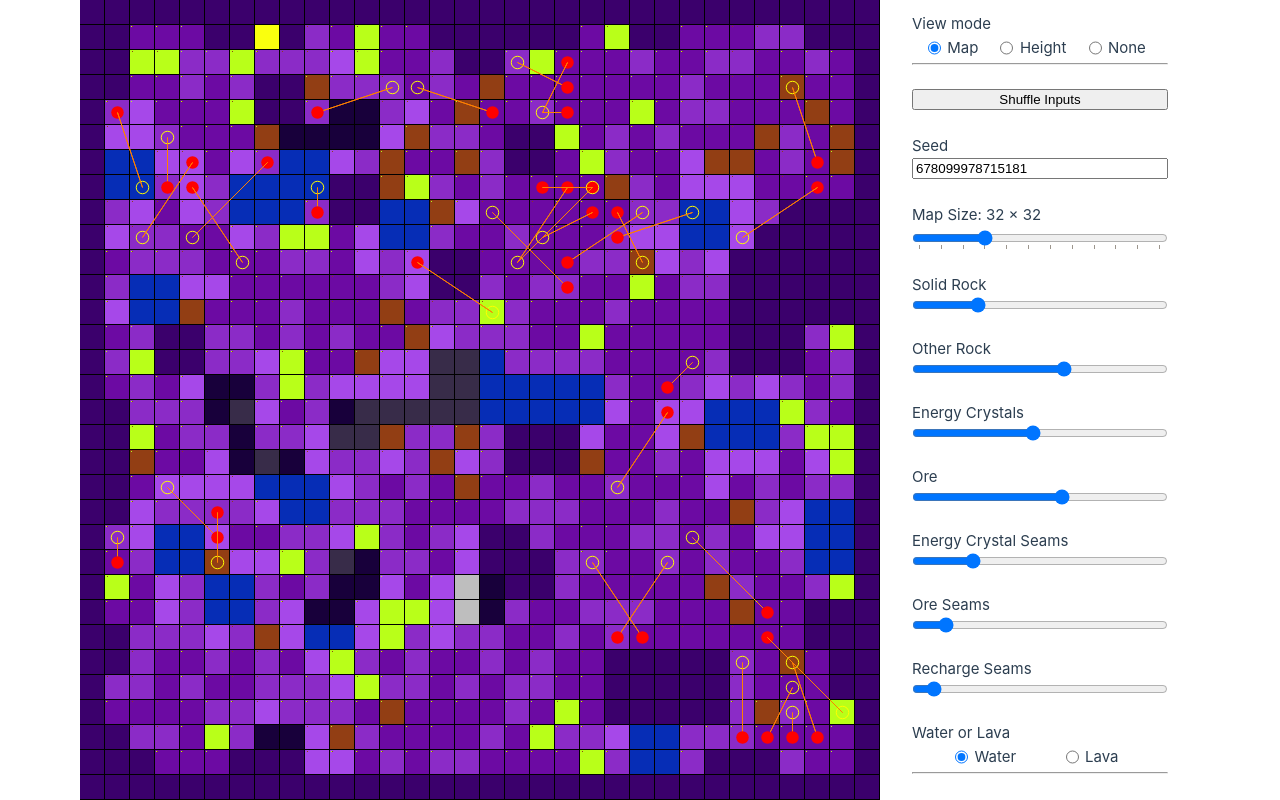
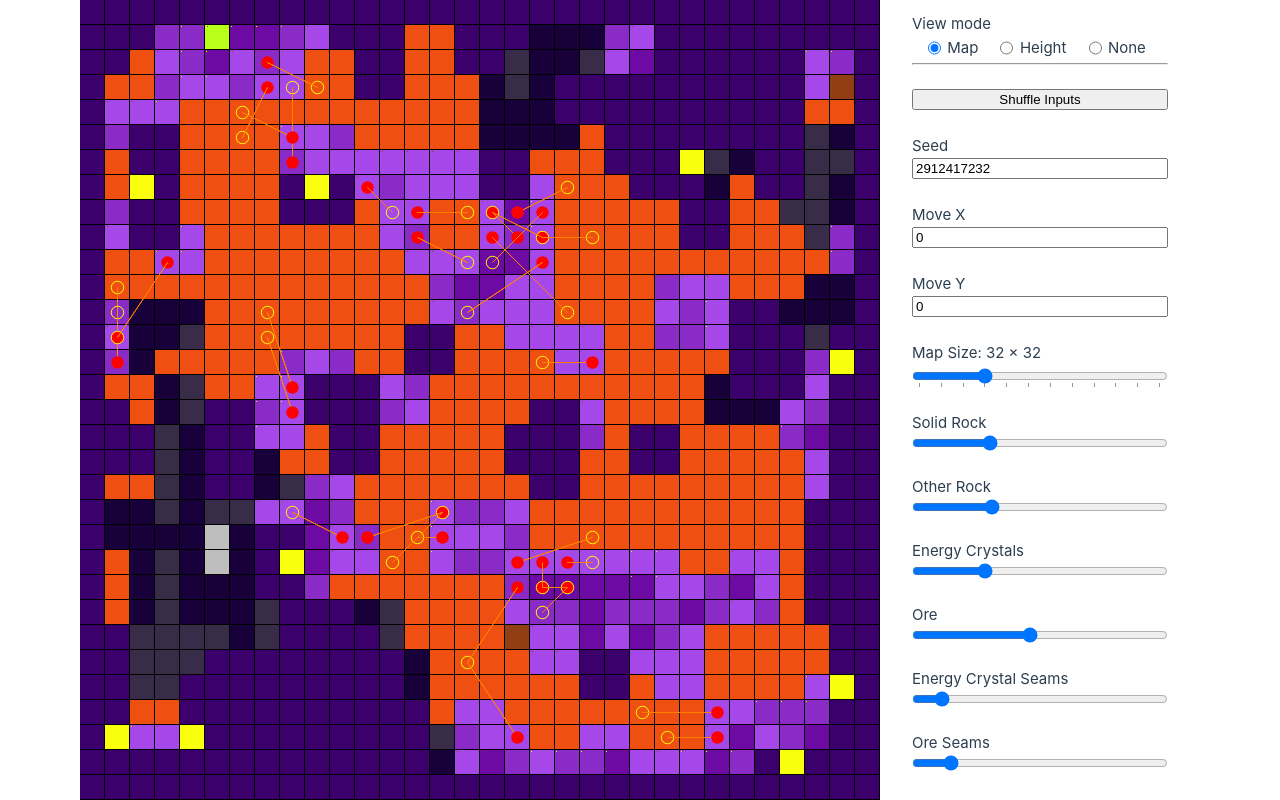
Before and after one commit to vyldr/map-generator-web, a Vue app: page / in a window 1280 px wide. Built offline with nearby package versions, Linux system fonts and the light colour scheme.

Commit message:
Replace seedrandom with coordinate hash for X and Y offset inputs

```diff
--- a/package.json
+++ b/package.json
@@ -13,7 +13,6 @@
     "format": "prettier --write src/"
   },
   "dependencies": {
-    "seedrandom": "^3.0.5",
     "vue": "^3.4.21"
   },
   "devDependencies": {
--- a/src/assets/mapdisplay.ts
+++ b/src/assets/mapdisplay.ts
@@ -31,7 +31,13 @@ class MapDisplay {
     };
 
     // Display the map to the canvas
-    public render(tiles: Tile[][], heightArray: number[][], viewMode: number) {
+    public render(
+        tiles: Tile[][],
+        heightArray: number[][],
+        viewMode: number,
+        offsetX: number,
+        offsetY: number
+    ) {
         // Clear the canvas
         this.ctx.clearRect(0, 0, this.ctx.canvas.width, this.ctx.canvas.height);
 
@@ -132,8 +138,8 @@ class MapDisplay {
                         const wire: Path2D = new Path2D();
                         wire.moveTo((j + 0.5) * scale + offset, (i + 0.5) * scale + offset);
                         wire.lineTo(
-                            (target.x + 0.5) * scale + offset,
-                            (target.y + 0.5) * scale + offset
+                            (target.x - offsetX + 0.5) * scale + offset,
+                            (target.y - offsetY + 0.5) * scale + offset
                         );
                         wire.closePath();
                         this.ctx.stroke(wire);
--- a/src/assets/mapgen.ts
+++ b/src/assets/mapgen.ts
@@ -1,32 +1,25 @@
-import seedrandom, { type PRNG } from 'seedrandom';
 import Tile from './tile';
 
 class Mapgen {
     constructor() {
-        this.seed = String(Math.floor(Math.random() * 1000000000000000));
-        this.random = seedrandom(this.seed);
+        this.seed = Math.floor(Math.random() * 2 ** 32);
         this.shuffle_parameters();
-
-        this.tiles = [];
-        this.height_array = [];
-        this.flow_list = [];
-        this.landslide_list = [];
-        this.base = [];
-
-        this.size = 32;
     }
 
-    public random: PRNG;
+    private flow_list: number[][][] = [];
+    private landslide_list: number[][][] = [];
+    private base: number[] = [];
 
-    private flow_list: number[][][];
-    private landslide_list: number[][][];
-    private base: number[];
+    public tiles: Tile[][] = [];
+    public height_array: number[][] = [];
 
-    public tiles: Tile[][];
-    public height_array: number[][];
-
-    public seed: string | number;
-    public size: number;
+    public seed: number;
+    private step: number = 0;
+    public size: number = 32;
+    public offsetX: number = 0;
+    public offsetY: number = 0;
+    public inputOffsetX: number = 0;
+    public inputOffsetY: number = 0;
 
     // Walls
     public solidDensity!: number;
@@ -68,32 +61,32 @@ class Mapgen {
 
     public shuffle_parameters(): void {
         // Walls
-        this.solidDensity = this.random() * 0.3 + 0.2;
-        this.wallDensity = this.random() * 0.3 + 0.3;
-        this.oreDensity = this.random() * 0.3 + 0.3;
-        this.crystalDensity = this.random() * 0.3 + 0.2;
-        this.oreSeamDensity = this.random() * 0.25;
-        this.crystalSeamDensity = this.random() * 0.5;
-        this.rechargeSeamDensity = this.random() * 0.08 + 0.01;
+        this.solidDensity = Math.random() * 0.3 + 0.2;
+        this.wallDensity = Math.random() * 0.3 + 0.3;
+        this.oreDensity = Math.random() * 0.3 + 0.3;
+        this.crystalDensity = Math.random() * 0.3 + 0.2;
+        this.oreSeamDensity = Math.random() * 0.25;
+        this.crystalSeamDensity = Math.random() * 0.5;
+        this.rechargeSeamDensity = Math.random() * 0.08 + 0.01;
 
         // Water/Lava
-        this.floodLevel = this.random() * 0.75;
+        this.floodLevel = Math.random() * 0.75;
         this.floodType = this.randint_range(6, 8);
 
         // Erosion
-        this.flowDensity = this.random() * 0.005;
+        this.flowDensity = Math.random() * 0.005;
         this.flowInterval = this.randint_range(20, 181);
         this.preFlow = this.randint_range(3, 9);
 
         // Landslides
-        this.landslideDensity = this.random() * 0.4;
+        this.landslideDensity = Math.random() * 0.4;
         this.landslideInterval = this.randint_range(10, 91);
 
         // Monsters
-        this.monsterDensity = this.random() * 0.2;
+        this.monsterDensity = Math.random() * 0.2;
 
         // Slugs
-        this.slugDensity = this.random() * 0.2;
+        this.slugDensity = Math.random() * 0.2;
 
         // Height
         this.heightAlgo = 0;
@@ -110,7 +103,29 @@ class Mapgen {
     // Choose a random integer (a <= x < b)
     private randint_range(a: number, b: number): number {
         const range: number = b - a;
-        return Math.floor(this.random() * range) + a;
+        return Math.floor(this.randomXY(0, 0) * range) + a;
+    }
+
+    // Choose a random number 0 <= n < 1 that is consistent for a given seed
+    // and coordinates.  Based on FNV-1a
+    private randomXY(x: number, y: number): number {
+        let hash = 2166136261; // Offset basis
+        const arr = [this.step, x, y, this.seed, 1];
+        // const arr = [this.step, this.seed, x, y]; // Fun alternative, generates the far lands
+
+        for (let i = 0; i < arr.length; i++) {
+            hash ^= arr[i];
+            hash *= 16777619; // FNV prime
+            hash >>>= 0; // Convert to uint_32
+        }
+
+        return hash / 2 ** 32;
+    }
+
+    // Choose a random integer (a <= x < b)
+    private randint_rangeXY(a: number, b: number, x: number, y: number): number {
+        const range: number = b - a;
+        return Math.floor(this.randomXY(x, y) * range) + a;
     }
 
     // Create a 2d array and initialize each item
@@ -182,31 +197,19 @@ class Mapgen {
     }
 
     public mapgen(): boolean {
-        // Load the seed
-        // @ts-expect-error
-        this.random = seedrandom(this.seed);
-        const seeds = {
-            solid_seed: String(this.random()),
-            other_seed: String(this.random()),
-            ore_seed: String(this.random()),
-            crystal_seed: String(this.random()),
-            height_seed: String(this.random()),
-            slug_seed: String(this.random()),
-            ecs_seed: String(this.random()),
-            os_seed: String(this.random()),
-            rs_seed: String(this.random()),
-            erosion_seed: String(this.random()),
-            landslide_seed: String(this.random()),
-            monster_seed: String(this.random()),
-            base_seed: String(this.random()),
-        };
+        // Reset the step counter for predictable RNG
+        this.step = 0;
 
         // Round up to the next chunk
         this.size = Math.floor((this.size + 7) / 8) * 8;
 
+        // Calculate the tile offset
+        this.offsetX = this.inputOffsetX - this.size / 2;
+        this.offsetY = this.inputOffsetY - this.size / 2;
+
         // Initialize the Tile array
         this.tiles = this.createArray(this.size, this.size, (y: number, x: number) => {
-            return new Tile(y, x);
+            return new Tile(y + this.offsetY, x + this.offsetX);
         });
 
         // Optionally set oxygen
@@ -215,13 +218,13 @@ class Mapgen {
         }
 
         // Create the dirt, loose rock, and solid rock
-        this.random = seedrandom(seeds.other_seed);
+        this.step++;
         this.spiral((x: number, y: number) => {
-            this.tiles[y][x].wall = this.randomize(1 - this.wallDensity, -1);
+            this.tiles[y][x].wall = this.randomize(1 - this.wallDensity, -1, this.tiles[y][x]);
         });
         this.speleogenesis('wall');
         this.cleanup('wall');
-        this.random = seedrandom(seeds.other_seed); // Use fresh RNG
+        this.step++;
         this.details('wall', 3);
         // Apply to the tiles
         this.spiral((x: number, y: number) => {
@@ -229,9 +232,9 @@ class Mapgen {
         });
 
         // Create the solid rock
-        this.random = seedrandom(seeds.solid_seed);
+        this.step++;
         this.spiral((x: number, y: number) => {
-            this.tiles[y][x].solid = this.randomize(1 - this.solidDensity, -1);
+            this.tiles[y][x].solid = this.randomize(1 - this.solidDensity, -1, this.tiles[y][x]);
         });
         this.speleogenesis('solid');
         this.cleanup('solid');
@@ -244,27 +247,31 @@ class Mapgen {
         }, 0);
 
         // Create ore
-        this.random = seedrandom(seeds.ore_seed);
+        this.step++;
         this.spiral((x: number, y: number) => {
-            this.tiles[y][x].ore = this.randomize(1 - this.oreDensity, -1);
+            this.tiles[y][x].ore = this.randomize(1 - this.oreDensity, -1, this.tiles[y][x]);
         });
         this.speleogenesis('ore');
         this.cleanup('ore');
-        this.random = seedrandom(seeds.ore_seed); // Use fresh RNG
+        this.step++;
         this.details('ore', 4);
 
         // Create crystals
-        this.random = seedrandom(seeds.crystal_seed);
+        this.step++;
         this.spiral((x: number, y: number) => {
-            this.tiles[y][x].crystals = this.randomize(1 - this.crystalDensity, -1);
+            this.tiles[y][x].crystals = this.randomize(
+                1 - this.crystalDensity,
+                -1,
+                this.tiles[y][x]
+            );
         });
         this.speleogenesis('crystals');
         this.cleanup('crystals');
-        this.random = seedrandom(seeds.crystal_seed); // Use fresh RNG
+        this.step++;
         this.details('crystals', 5);
 
         // Create a height map
-        this.random = seedrandom(seeds.height_seed);
+        this.step++;
 
         if (this.heightAlgo == 0) {
             this.height_array = this.heightMapSquares();
@@ -286,23 +293,23 @@ class Mapgen {
         }
 
         // Slimy Slug holes
-        this.random = seedrandom(seeds.slug_seed);
+        this.step++;
         this.aSlimySlugIsInvadingYourBase(this.slugDensity);
 
         // Energy Crystal Seams
-        this.random = seedrandom(seeds.ecs_seed);
+        this.step++;
         this.addSeams('crystals', this.crystalSeamDensity, 10);
 
         // Ore Seams
-        this.random = seedrandom(seeds.os_seed);
+        this.step++;
         this.addSeams('ore', this.oreSeamDensity, 11);
 
         // Recharge seams
-        this.random = seedrandom(seeds.rs_seed);
+        this.step++;
         this.addRechargeSeams(this.rechargeSeamDensity);
 
         // Lava Flows / Erosion
-        this.random = seedrandom(seeds.erosion_seed);
+        this.step++;
         this.flow_list = [];
         if (this.floodType == 7) {
             // Lava
@@ -315,17 +322,18 @@ class Mapgen {
         }
 
         // Set unstable walls and landslide rubble
-        this.random = seedrandom(seeds.landslide_seed);
+        this.step++;
         this.landslide_list = this.aLandslideHasOccured(this.landslideDensity);
 
         // Set monster emerges and triggers
-        this.random = seedrandom(seeds.monster_seed);
-        this.aMonsterHasAppeared(seeds.monster_seed);
+        this.step++;
+        this.aMonsterHasAppeared();
 
         // Set the starting point
-        this.random = seedrandom(seeds.base_seed);
+        this.step++;
         this.base = this.chooseBase();
-        if (!this.base) {
+
+        if (!this.base.length) {
             // Make sure there is space to build
             return false;
         }
@@ -338,7 +346,7 @@ class Mapgen {
     // Add recharge seams to replace solid rock
     private addRechargeSeams(density: number): void {
         this.spiral((x: number, y: number) => {
-            this.tiles[y][x].recharge = this.randomize(1 - density, 1);
+            this.tiles[y][x].recharge = this.randomize(1 - density, 1, this.tiles[y][x]);
         });
 
         for (let i = 1; i < this.size - 1; i++) {
@@ -367,7 +375,7 @@ class Mapgen {
     // Add Energy Crystal and Ore seams
     private addSeams(key: keyof Tile, density: number, seam_type: number): void {
         this.spiral((x: number, y: number) => {
-            if (this.random() < density) {
+            if (this.randomXY(this.tiles[y][x].x, this.tiles[y][x].y) < density) {
                 if ((this.tiles[y][x][key] as number) > 2) {
                     this.tiles[y][x].type = seam_type;
                 }
@@ -378,7 +386,7 @@ class Mapgen {
     // A landslide has occured
     private aLandslideHasOccured(stability: number): number[][][] {
         this.spiral((x: number, y: number) => {
-            this.tiles[y][x].landslide = this.randomize(1 - stability, -1);
+            this.tiles[y][x].landslide = this.randomize(1 - stability, -1, this.tiles[y][x]);
         });
 
         this.speleogenesis('landslide');
@@ -408,14 +416,18 @@ class Mapgen {
     }
 
     // A Monster has appeared
-    private aMonsterHasAppeared(seed: string): void {
+    private aMonsterHasAppeared(): void {
         this.spiral((x: number, y: number) => {
-            this.tiles[y][x].monster = this.randomize(1 - this.monsterDensity, -1);
+            this.tiles[y][x].monster = this.randomize(
+                1 - this.monsterDensity,
+                -1,
+                this.tiles[y][x]
+            );
         });
         this.speleogenesis('monster');
 
         // Reset the RNG
-        this.random = seedrandom(seed + 1);
+        this.step++;
 
         // Valid monster emerge tile types
         const emergeTypes = new Set([
@@ -434,7 +446,6 @@ class Mapgen {
                 }
             } else {
                 this.tiles[y][x].monster = 0;
-                this.random(); // Pull one RNG per tile
             }
         });
     }
@@ -442,7 +453,7 @@ class Mapgen {
     // A Slimy Slug is invading your base!
     private aSlimySlugIsInvadingYourBase(slugDensity: number): void {
         this.spiral((x: number, y: number) => {
-            this.tiles[y][x].slug = this.randomize(1 - slugDensity ** 3, 9);
+            this.tiles[y][x].slug = this.randomize(1 - slugDensity ** 3, 9, this.tiles[y][x]);
         });
 
         for (let i = 0; i < this.size; i++) {
@@ -460,7 +471,7 @@ class Mapgen {
         const possibleBaseList: number[][] = [];
         this.spiral((x: number, y: number) => {
             // Choose a random value as the location preference
-            const preference: number = this.random();
+            const preference: number = this.randomXY(this.tiles[y][x].x, this.tiles[y][x].y);
             // Check for a 2x2 ground section to build on
             if (
                 this.tiles[y][x].type == 0 &&
@@ -502,10 +513,10 @@ class Mapgen {
 
         // List all tiles in a 7x7 box centered on the current tile
         let nearbyTiles: Tile[] = [];
-        const minx = Math.max(tile.x - 3, 0);
-        const maxx = Math.min(tile.x + 4, this.size);
-        const miny = Math.max(tile.y - 3, 0);
-        const maxy = Math.min(tile.y + 4, this.size);
+        const minx = Math.max(tile.x - this.offsetX - 3, 0);
+        const maxx = Math.min(tile.x - this.offsetX + 4, this.size);
+        const miny = Math.max(tile.y - this.offsetY - 3, 0);
+        const maxy = Math.min(tile.y - this.offsetY + 4, this.size);
         for (let i = miny; i < maxy; i++) {
             for (let j = minx; j < maxx; j++) {
                 if (this.tiles[i][j] != tile) {
@@ -523,7 +534,7 @@ class Mapgen {
         }
 
         // Choose a trigger
-        const trigger = nearbyTiles[this.randint_range(0, nearbyTiles.length)];
+        const trigger = nearbyTiles[this.randint_rangeXY(0, nearbyTiles.length, tile.x, tile.y)];
         trigger.addTrigger(tile);
         trigger.triggerId = id;
         return true;
@@ -563,7 +574,7 @@ class Mapgen {
         const sources: number[][] = [];
 
         this.spiral((x: number, y: number) => {
-            if (this.random() < density) {
+            if (this.randomXY(this.tiles[y][x].x, this.tiles[y][x].y) < density) {
                 if (this.tiles[y][x].type == 0) {
                     sources.push([y, x]); // Possible lava source
                 }
@@ -675,7 +686,7 @@ class Mapgen {
         }
 
         this.spiral((x: number, y: number) => {
-            const blur: number = this.randint_range(-1, 2);
+            const blur: number = this.randint_rangeXY(-1, 2, x + this.offsetX, y + this.offsetY);
 
             if ((this.tiles[y][x][key] as number) >= 1) {
                 (this.tiles[y][x][key] as number) += blur;
@@ -789,9 +800,11 @@ class Mapgen {
         const array: number[][] = this.createArray(height, width, 0);
 
         this.spiral((x: number, y: number) => {
-            const value: number = this.randint_range(
+            const value: number = this.randint_rangeXY(
                 -Math.floor(this.heightRange),
-                Math.floor(this.heightRange) + 1
+                Math.floor(this.heightRange) + 1,
+                x + this.offsetX,
+                y + this.offsetY
             );
             this.fillSquare(y, x, array, height, width, this.heightSquareWidth, value);
         }, -this.heightSquareWidth);
@@ -813,12 +826,12 @@ class Mapgen {
         const o: number[] = []; // Offset
 
         for (let i = 1; i <= waveCount; i++) {
-            f.push(i * (this.random() + 0.5));
-            a.push(this.random() * (c / i) * maxHeight + 0);
-            f.push(i * (this.random() + 0.5));
-            a.push(this.random() * (c / i) * maxHeight + 0);
-            o.push(this.random() * Math.PI * 2);
-            o.push(this.random() * Math.PI * 2);
+            f.push(i * (this.randomXY(1, 1) + 0.5));
+            a.push(this.randomXY(2, 2) * (c / i) * maxHeight + 0);
+            f.push(i * (this.randomXY(3, 3) + 0.5));
+            a.push(this.randomXY(4, 4) * (c / i) * maxHeight + 0);
+            o.push(this.randomXY(5, 5) * Math.PI * 2);
+            o.push(this.randomXY(6, 6) * Math.PI * 2);
         }
 
         for (let i = 0; i < this.size + 1; i++) {
@@ -908,8 +921,8 @@ class Mapgen {
         return spaces;
     }
 
-    private randomize(probability: number, original: number): number {
-        if (this.random() < probability) {
+    private randomize(probability: number, original: number, tile: Tile): number {
+        if (this.randomXY(tile.x, tile.y) < probability) {
             return 0;
         }
         return original;
@@ -994,6 +1007,11 @@ class Mapgen {
 
     // Count how many crystals we can actually get from where we start to prevent impossible levels
     private countAccessibleCrystals(base: number[], vehicles: boolean) {
+        // Default if there is no base
+        if (!this.base.length) {
+            return 0;
+        }
+
         const spaces: number[][] = [base];
         const tmap = this.createArray(this.size, this.size, -1);
 
@@ -1085,21 +1103,21 @@ class Mapgen {
             crystalCount = this.countAccessibleCrystals(this.base, true);
         }
         // Basic info
-        let MMtext: string =
-            'info{\n' +
-            'rowcount:' +
-            this.size +
-            '\n' +
-            'colcount:' +
-            this.size +
-            '\n' +
+        let MMtext: string = '';
+        MMtext += 'info{\n' + 'rowcount:' + this.size + '\n' + 'colcount:' + this.size + '\n';
+
+        // Point the camera at the tool store if it exists
+        if (this.base.length) {
+            MMtext +=
                 'camerapos:Translation: X=' +
                 (this.base[1] * 300 + 300) +
                 ' Y=' +
                 (this.base[0] * 300 + 300) +
                 ' Z=' +
                 this.height_array[this.base[0]][this.base[1]] +
-            ' Rotation: P=44.999992 Y=180.000000 R=0.000000 Scale X=1.000 Y=1.000 Z=1.000\n' +
+                ' Rotation: P=44.999992 Y=180.000000 R=0.000000 Scale X=1.000 Y=1.000 Z=1.000\n';
+        }
+        MMtext +=
             'biome:' +
             this.biome +
             '\n' +
@@ -1194,6 +1212,7 @@ class Mapgen {
 
         // Buildings
         MMtext += 'buildings{\n';
+        if (this.base.length) {
             MMtext +=
                 'BuildingToolStore_C\n' +
                 'Translation: X=' +
@@ -1226,6 +1245,7 @@ class Mapgen {
                 ' Z=' +
                 (this.base[1] % 8) +
                 '/\n';
+        }
         MMtext += '}\n';
 
         // A landslide has occured
--- a/src/components/MapGenUI.vue
+++ b/src/components/MapGenUI.vue
@@ -28,12 +28,18 @@ function render(): void {
     size.value = mapgen.size;
     solidDensity.value = mapgen.solidDensity;
     mapgen.mapgen();
-    mapdisplay.render(mapgen.tiles, mapgen.height_array, parseInt(viewMode));
+    mapdisplay.render(
+        mapgen.tiles,
+        mapgen.height_array,
+        parseInt(viewMode),
+        mapgen.offsetX,
+        mapgen.offsetY
+    );
 }
 
 function shuffle(e: Event): void {
     e.preventDefault();
-    mapgen.seed = String(Math.floor(Math.random() * 1000000000000000));
+    mapgen.seed = Math.floor(Math.random() * 2 ** 32);
 
     mapgen.shuffle_parameters();
     render();
@@ -130,6 +136,16 @@ function download() {
             <div class="animation-item">
                 <span class="input-label">Seed</span>
                 <input type="number" @input="render" v-model.number="mapgen.seed" />
+            </div>
+
+            <div class="animation-item">
+                <span class="input-label">Move X</span>
+                <input type="number" @input="render" v-model.number="mapgen.inputOffsetX" />
+            </div>
+
+            <div class="animation-item">
+                <span class="input-label">Move Y</span>
+                <input type="number" @input="render" v-model.number="mapgen.inputOffsetY" />
             </div>
 
             <div class="animation-item">
```
Also changed, not shown: 1 other file (tests, documents, lock files or other folders). Lines whose indentation alone changed are shown as unchanged.
